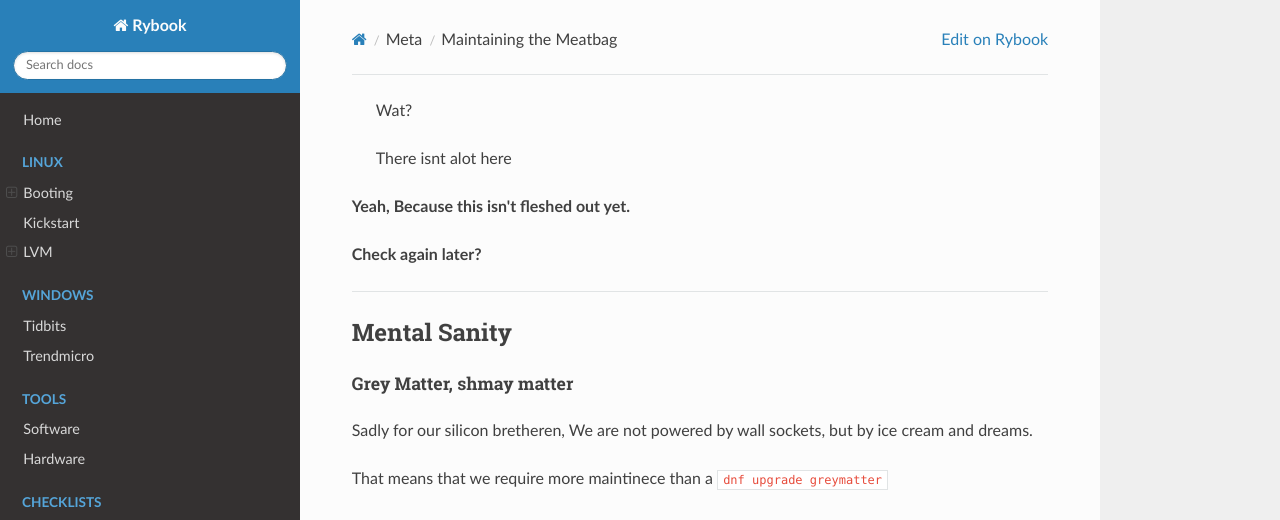
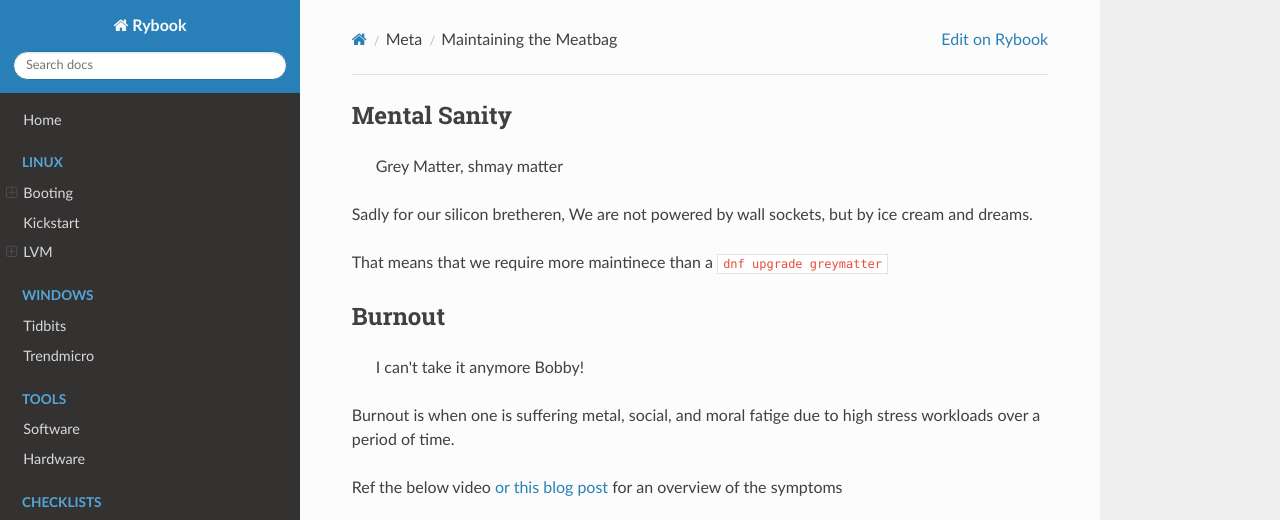
Before and after one commit to rwaltr/rybook, an MkDocs documentation site: the page built from docs/meta/maintthemeatbag.md, in a window 1280 px wide and 900 px high, cut to the strip 0-520 px from the top of the window. Built offline with MkDocs 1.6.1, drawn with Linux system fonts in a browser that asks for light colours; nearby versions of some CDN libraries; some of the changed text lies outside the part shown.

Commit message:
Changed subtitle headers to quotes

```diff
--- a/docs/meta/maintthemeatbag.md
+++ b/docs/meta/maintthemeatbag.md
@@ -1,15 +1,6 @@
-> Wat?
->
-> There isnt alot here
-
-
-**Yeah, Because this isn't fleshed out yet.**
-
-**Check again later?**
-___
 ## Mental Sanity
 
-##### Grey Matter, shmay matter
+> Grey Matter, shmay matter
 
 Sadly for our silicon bretheren, We are not powered by wall sockets, but by ice cream and dreams.
 
@@ -17,7 +8,7 @@ That means that we require more maintinece than a `dnf upgrade greymatter`
 
 
 ## Burnout
-##### I can't take it anymore Bobby!
+> I can't take it anymore Bobby!
 
 Burnout is when one is suffering metal, social, and moral fatige due to high stress workloads over a period of time.
 
```
